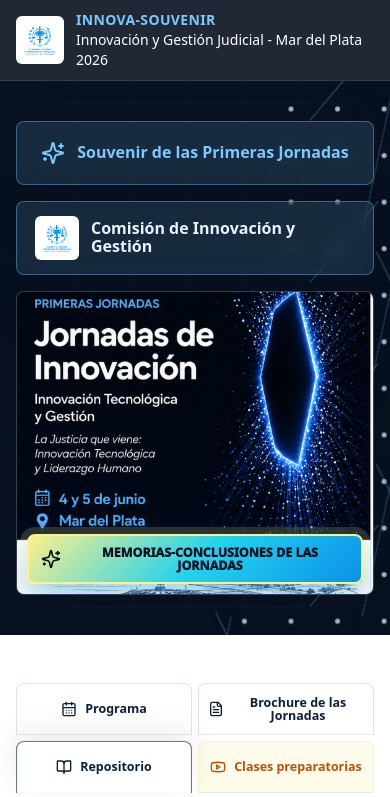
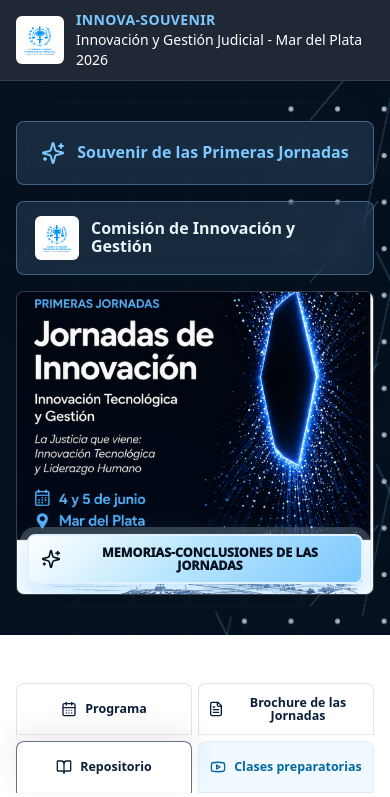
Before and after one commit to Panchomorell/innova-souvenir, a React (Vite) app: page / in a window 390 px wide. Shown: the top 797 px of the page. Built offline with nearby package versions, Linux system fonts and the light colour scheme.

Commit message:
Soften callout colors to sky palette

```diff
--- a/src/main.jsx
+++ b/src/main.jsx
@@ -329,8 +329,8 @@
       ? "border-cyan-300 bg-white text-cyan-800"
       : "border-cyan-100 bg-cyan-50 text-cyan-700 hover:bg-white",
     clases: active
-      ? "border-amber-300 bg-white text-amber-800"
-      : "border-amber-100 bg-amber-50 text-amber-700 hover:bg-white",
+      ? "border-sky-300 bg-white text-sky-800"
+      : "border-sky-100 bg-sky-50 text-sky-700 hover:bg-white",
     neutral: "border-judicial-line bg-white/80 text-judicial-navy hover:bg-white",
     hub: "border-cyan-200 bg-gradient-to-r from-violet-100 via-cyan-50 to-emerald-50 text-judicial-navy hover:from-violet-50 hover:to-emerald-100"
   };
--- a/src/styles.css
+++ b/src/styles.css
@@ -102,9 +102,9 @@
     align-items: center;
     justify-content: center;
     gap: 10px;
-    border: 2px solid #fef08a;
+    border: 2px solid #e0f2fe;
     border-radius: 8px;
-    background: linear-gradient(135deg, #fef08a 0%, #22d3ee 52%, #0b91e8 100%);
+    background: linear-gradient(135deg, #ffffff 0%, #bae6fd 46%, #7cc8ff 100%);
     padding: 13px 18px;
     color: #07111f;
     font-size: 1rem;
@@ -113,8 +113,8 @@
     text-align: center;
     text-transform: uppercase;
     box-shadow:
-      0 16px 36px rgba(11, 145, 232, .34),
-      0 0 0 5px rgba(254, 240, 138, .2);
+      0 16px 36px rgba(124, 200, 255, .34),
+      0 0 0 5px rgba(224, 242, 254, .24);
     transition:
       transform .22s ease,
       box-shadow .22s ease,
@@ -126,8 +126,8 @@
     transform: translateY(-4px) scale(1.02);
     filter: saturate(1.16);
     box-shadow:
-      0 22px 44px rgba(11, 145, 232, .44),
-      0 0 0 8px rgba(254, 240, 138, .24);
+      0 22px 44px rgba(124, 200, 255, .48),
+      0 0 0 8px rgba(224, 242, 254, .28);
   }
 
   .window-tabs {
@@ -276,8 +276,8 @@
       padding: 10px 12px;
       font-size: .78rem;
       box-shadow:
-        0 12px 24px rgba(11, 145, 232, .34),
-        0 0 0 4px rgba(254, 240, 138, .2);
+        0 12px 24px rgba(124, 200, 255, .34),
+        0 0 0 4px rgba(224, 242, 254, .24);
     }
 
     .document-frame-wrap {
@@ -313,14 +313,14 @@
   @keyframes memory-pulse {
     0%, 100% {
       box-shadow:
-        0 16px 36px rgba(11, 145, 232, .34),
-        0 0 0 5px rgba(254, 240, 138, .2);
+        0 16px 36px rgba(124, 200, 255, .34),
+        0 0 0 5px rgba(224, 242, 254, .24);
     }
 
     50% {
       box-shadow:
-        0 20px 44px rgba(11, 145, 232, .48),
-        0 0 0 10px rgba(254, 240, 138, .12);
+        0 20px 44px rgba(124, 200, 255, .5),
+        0 0 0 10px rgba(224, 242, 254, .16);
     }
   }
 }
```
